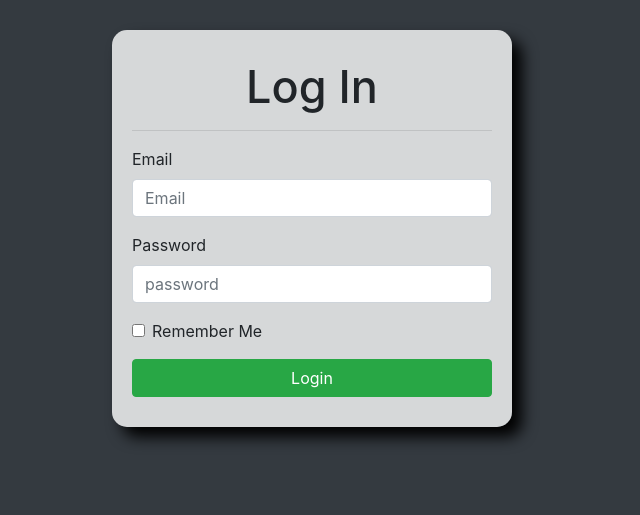
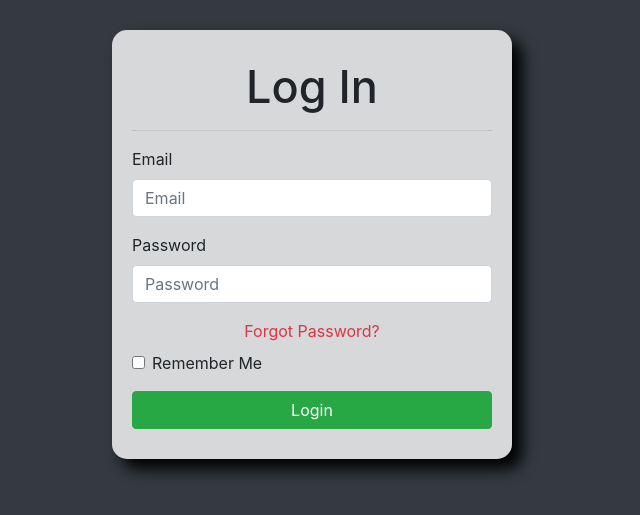
Before and after one commit to IA-Masum/chatbox, a PHP site: page /login.php in a window 1280 px wide. Shown: the top 515 px of the page, without its empty margins (328-968 px from the left). Run offline with PHP 8.4, Linux system fonts and the light colour scheme; some libraries are stand-ins or nearby versions.

Commit message:
add forgot password section in login.php

```diff
--- a/login.php
+++ b/login.php
@@ -10,8 +10,12 @@
       </div>
       <div class="form-group">
         <label for="password">Password</label>
-        <input type="password" class="form-control" id="password" placeholder="password">
+        <input type="password" class="form-control" id="password" placeholder="Password">
       </div>
+      <div class="text-center my-2">
+        <a class="text-danger" href="#">Forgot Password?</a>
+      </div>
+
       <div class="form-check mb-3">
         <input type="checkbox" class="form-check-input" id="exampleCheck1">
         <label class="form-check-label" for="exampleCheck1">Remember Me</label>
```
